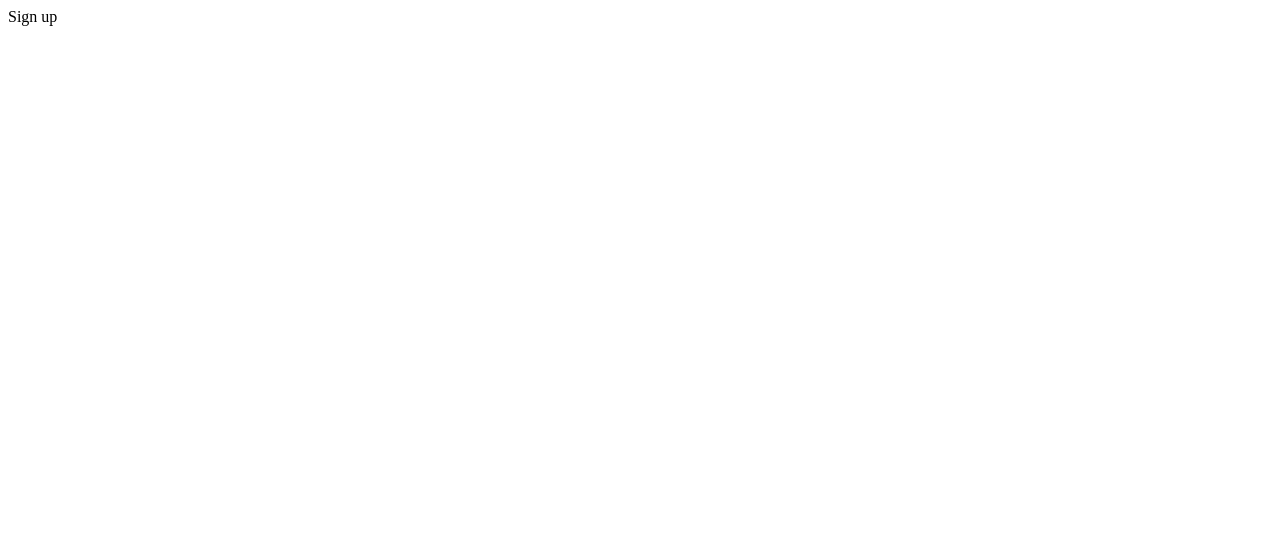
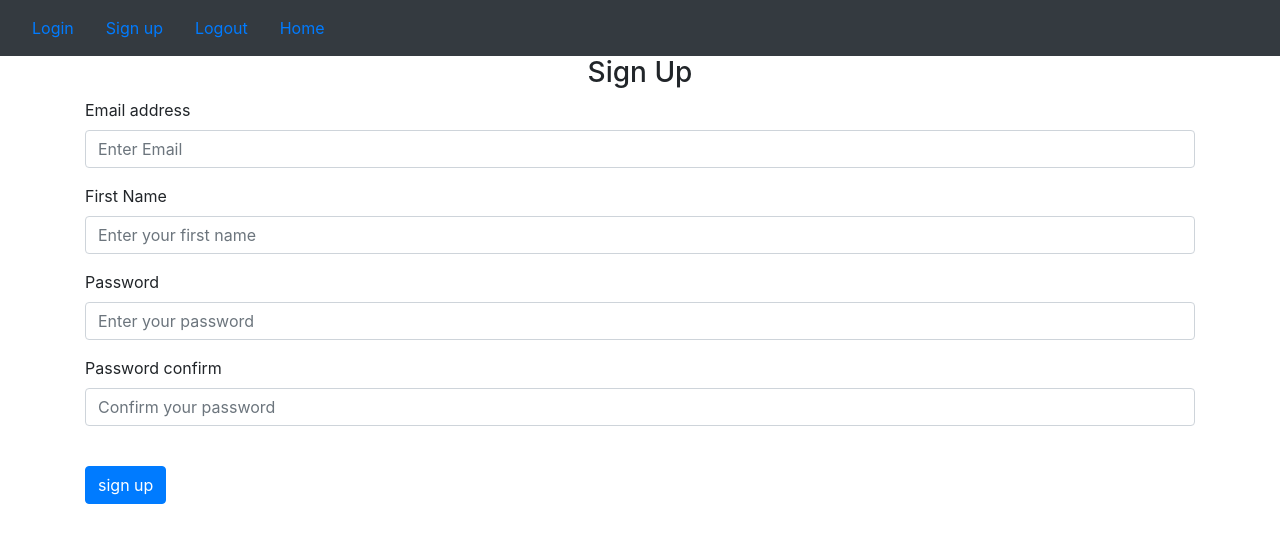
Before and after one commit to charaBLk/Flask-Web, a Flask app: page /auth/sign_up in a window 1280 px wide. Before the commit the part shown is almost empty. Shown: the top 543 px of the page. Run offline with Flask 3, Linux system fonts and the light colour scheme; some libraries are stand-ins or nearby versions.

Commit message:
PUT POST methods

```diff
--- a/website/auth.py
+++ b/website/auth.py
@@ -1,15 +1,17 @@
-from flask import Blueprint
+from flask import Blueprint, render_template, request
 
 auth = Blueprint('auth', __name__)
 
-@auth.route('/login')
+@auth.route('/login', methods=['GET', 'POST'])
 def login():
-    return '<p>Login</p>'
+    data = request.form
+    print(data)
+    return render_template("login.html")
 
 @auth.route('/logout')
 def logout():
     return '<p>Logout</p>'
 
-@auth.route('/sign_up')
+@auth.route('/sign_up', methods=['GET', 'POST'])
 def sign_up():
-    return '<p>Sign up</p>'
+    return render_template("sign_up.html")
--- a/website/templates/base.html
+++ b/website/templates/base.html
@@ -25,13 +25,18 @@
             <span class="navbar-toggler-icon"></span>
           </button>
           <div class="collapse navbar-collapse" id="navbar">
-            <a class="nav-item nav-link" id="login" href="/login">Login</a>
-            <a class="nav-item nav-link" id="signUp" href="/signup">Sign up</a>
-            <a class="nav-item nav-link" id="logout" href="/logout">Logout</a>
+            <a class="nav-item nav-link" id="login" href="/auth/login">Login</a>
+            <a class="nav-item nav-link" id="signUp" href="/auth/sign_up">Sign up</a>
+            <a class="nav-item nav-link" id="logout" href="/auth/logout">Logout</a>
             <a class="nav-item nav-link" id="home" href="/">Home</a>
 
           </div>
         </nav>
+
+        <div class="container">
+          {%block content%}
+          {%endblock%}
+        </div>
         <script
       src="https://code.jquery.com/jquery-3.2.1.slim.min.js"
       integrity="sha384-KJ3o2DKtIkvYIK3UENzmM7KCkRr/rE9/Qpg6aAZGJwFDMVNA/GpGFF93hXpG5KkN"
--- a/website/templates/home.html
+++ b/website/templates/home.html
@@ -1,2 +1,5 @@
 {% extends "base.html"%}
 {% block title%} Changed {%endblock%}
+{%block content%}
+<h1>This is the home page</h1>
+{%endblock%}
--- /dev/null
+++ b/website/templates/sign_up.html
@@ -0,0 +1,28 @@
+{% extends "base.html"%}
+{% block title%} Sign up {%endblock%}
+{%block content%}
+
+<form method="POST">
+    <h3 align="center">Sign Up</h3>
+    <div class="form-group">
+        <label for="email">Email address</label>
+        <input type="email" class="form-control" id="email" placeholder="Enter Email" name="email" >
+    </div>
+    <div class="form-group">
+        <label for="firstName">First Name</label>
+        <input type="text" class="form-control" id="firstName" placeholder="Enter your first name" name="firstName" >
+    </div>
+    <div class="form-group">
+        <label for="password1">Password</label>
+        <input type="password" class="form-control" id="password1" placeholder="Enter your password" name="password1" >
+    </div>
+    <div class="form-group">
+        <label for="password2">Password confirm</label>
+        <input type="password" class="form-control" id="password2" placeholder="Confirm your password" name="password2" >
+    </div>
+    <br>
+    <button type="submit" class="btn btn-primary">
+        sign up
+    </button>
+</form>
+{%endblock%}
```
Also changed, not shown: website/templates/login.html (added, +26 -0 lines), website/views.py (line endings or trailing spaces).
